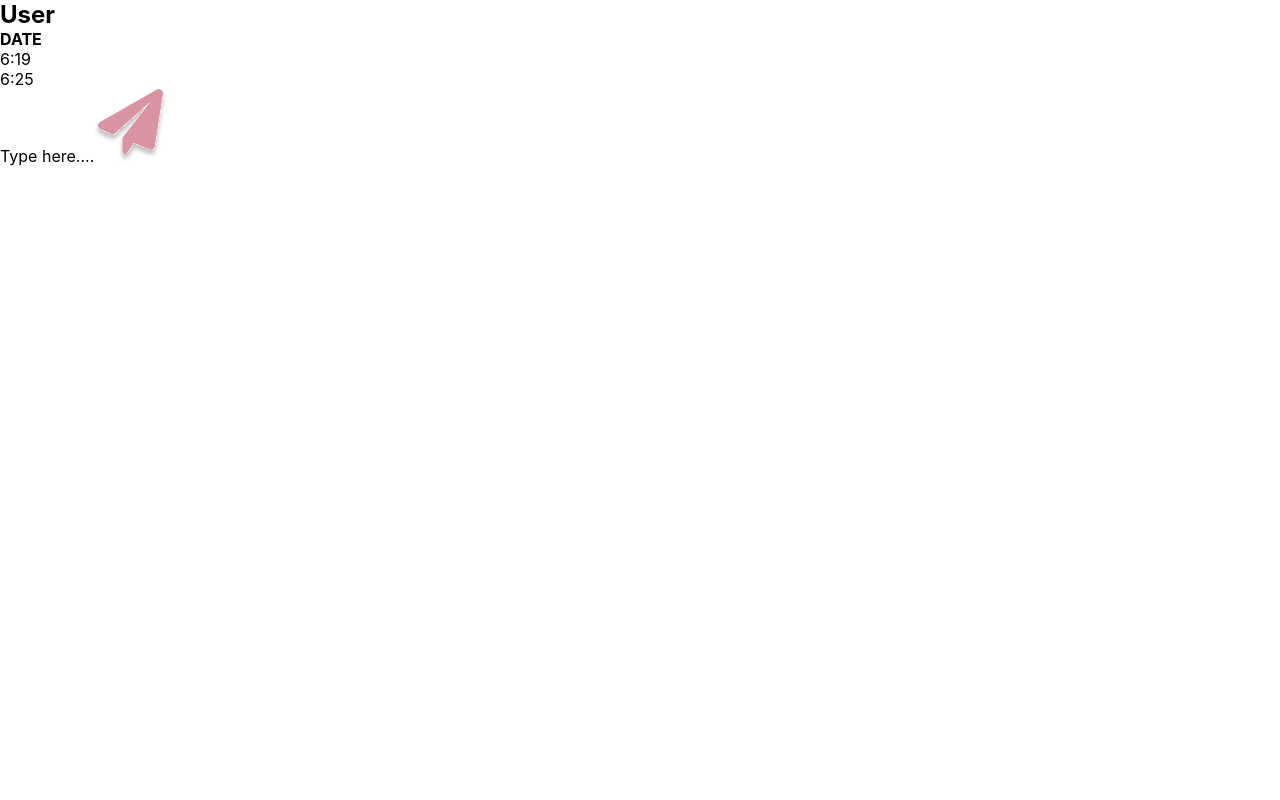
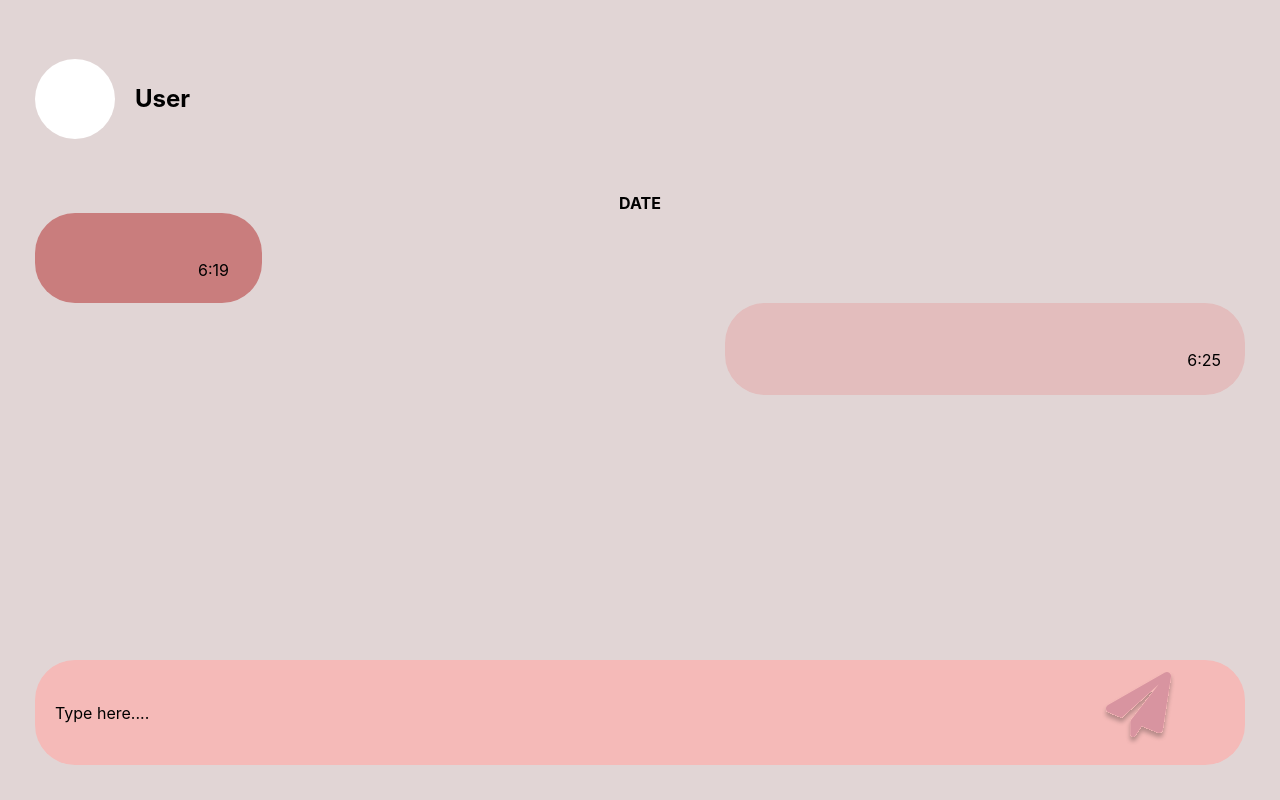
Before and after one commit to bharatrnair/socius-all, a React (Create React App) app: page /personalChat in a window 1280 px wide. Built offline with nearby package versions, Linux system fonts and the light colour scheme.

Commit message:
personal

```diff
--- a/src/components/PersonalChat.jsx
+++ b/src/components/PersonalChat.jsx
@@ -1,5 +1,6 @@
 import React from 'react'
 import send from './../components/Assets/send.svg'
+import './Personalchat.css'
 
 const PersonalChat = () => {
   return (
--- /dev/null
+++ b/src/components/Personalchat.css
@@ -0,0 +1,81 @@
+
+*{
+    margin: 0;
+    box-sizing: border-box;
+  }
+  html,body,#root{
+    height: 100%;
+  }
+
+.Personal-chat-main{
+    background-color: #E1D5D5;
+    height: 100%;
+  }
+  .Personal-chat-dp{
+    background-color: #ffff;
+    height: 80px;
+    width: 80px;
+    border-radius: 50%;
+  }
+  .Personal-chat-header{
+    display: grid;
+    grid-template-columns: auto 1fr;
+    gap: 20px;
+    align-items: center;
+  }
+  .Personal-chat-body{
+    padding: 35px;
+    display: grid;
+    gap: 30px;
+    height: 100%;
+  }
+  .Personal-chat-date{
+    text-align: center;
+  }
+  .Personal-chat-sender{
+    background-color: #C97D7D;
+    width: 227px;
+    height: 90px;
+    border-radius: 40px;
+    margin:0;
+    margin-right: auto;
+  }
+  .personal-chat-receiver{
+    background-color: #E3BDBD;
+    width: 520px;
+    height: 92px;
+    border-radius: 40px;
+    margin: 0;
+    margin-left: auto;
+  }
+  .senderTime{
+    position: absolute;
+    left: 198px;
+    bottom: 520px
+  }
+
+  .receiverTime{
+      position: absolute;
+      right: 59px;
+      bottom: 430px;
+  }
+  .Personal-chat-section{
+    overflow:auto;
+    display: grid;
+    grid-template-rows: 4fr .5fr;
+  }
+  .Personal-chat-footer{
+      background-color: #F5BAB8;
+      /* width: 1450px; */
+      height: 105px;
+      border-radius: 40px;
+      display: grid;
+      align-items: center;
+      padding: 20px;
+      position: relative;
+  }
+  #sendButton{
+    position: absolute;
+    right: 70px;        /* ask about position: relative; */
+    bottom: 20px;
+  }
```
